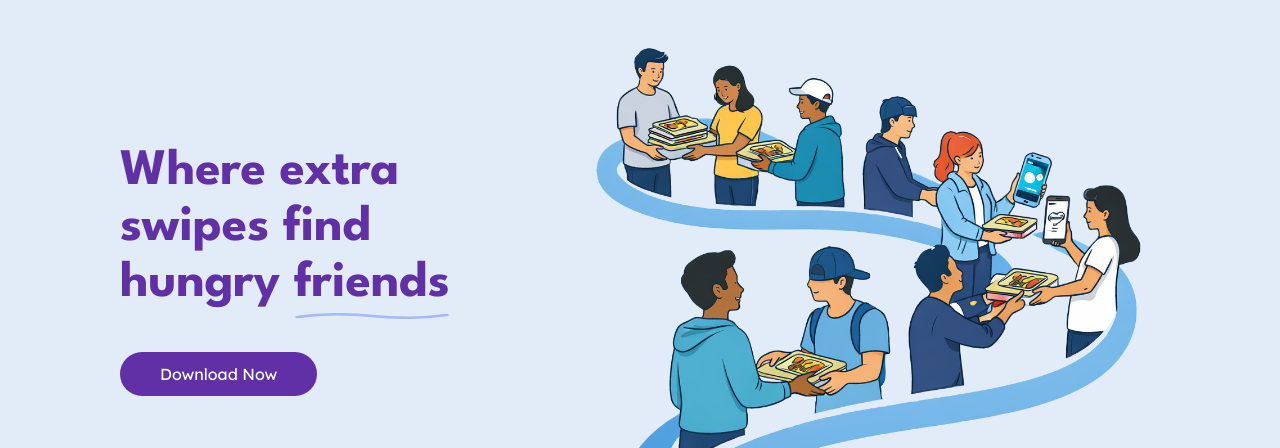
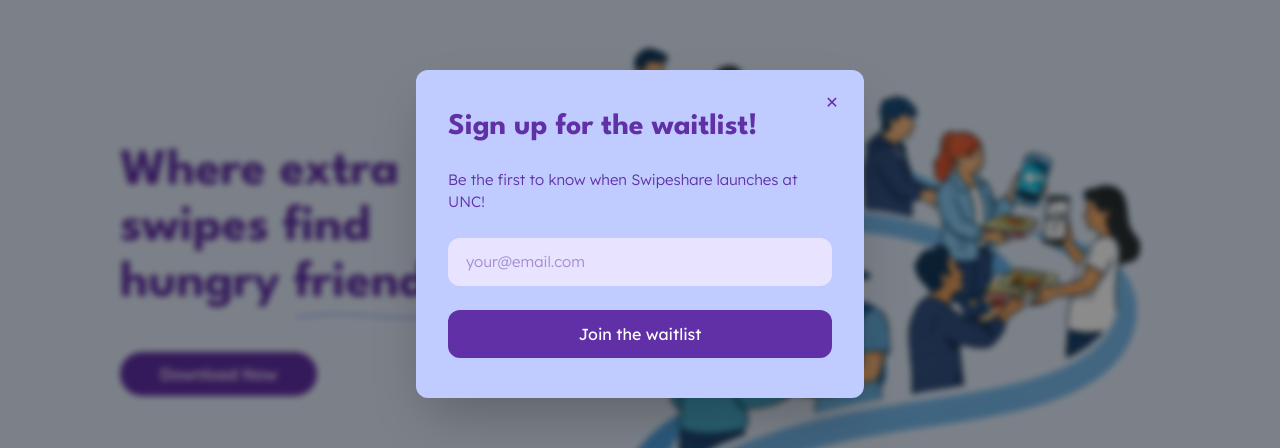
Before and after one commit to aryavenkatesan/SwipeshareWeb, a React (Vite) app in the folder site/: page / in a window 1280 px wide. Shown: the part 166-614 px from the top of the page. Built offline with nearby package versions, Linux system fonts and the light colour scheme; no server answers.

Commit message:
feat: photo bug fixing, newsletter popup

```diff
--- a/site/src/App.tsx
+++ b/site/src/App.tsx
@@ -12,6 +12,7 @@
 import TermsOfService from './TermsOfService'
 import CookiePolicy from './CookiePolicy'
 import EmailVerification from './EmailVerification'
+import WaitlistPopup from './WaitlistPopup'
 
 function HomePage() {
   return (
@@ -40,6 +41,7 @@
         </Routes>
       </main>
       <Footer />
+      <WaitlistPopup />
     </LenisProvider>
   )
 }
--- a/site/src/FeaturesSection.tsx
+++ b/site/src/FeaturesSection.tsx
@@ -8,7 +8,7 @@
     { label: "Swipe each other in!", color: "#A7B8FE" },
 ]
 
-const VH_PER_ITEM = 0.5  // viewports of scrolling required per bullet step
+const VH_PER_ITEM = 1  // viewports of scrolling required per bullet step
 
 const FeaturesSection = () => {
     const sectionRef = useRef<HTMLDivElement>(null)
@@ -30,7 +30,10 @@
                 window.requestAnimationFrame(() => {
                     if (!sectionRef.current) return
                     const rect = sectionRef.current.getBoundingClientRect()
-                    const totalScroll = window.innerHeight * features.length * VH_PER_ITEM
+                    // Derive totalScroll from the section's actual rendered height (svh-based, stable)
+                    // rather than window.innerHeight which fluctuates when the browser bar hides/shows.
+                    const svh = sectionRef.current.offsetHeight / (features.length * VH_PER_ITEM + 1)
+                    const totalScroll = svh * features.length * VH_PER_ITEM
                     let progress = 0
                     if (rect.top <= 0) {
                         progress = Math.min(1, Math.max(0, Math.abs(rect.top) / totalScroll))
@@ -54,12 +57,12 @@
         <div
             ref={sectionRef}
             className="relative"
-            style={{ height: `${(features.length * VH_PER_ITEM + 1) * 100}vh` }}
+            style={{ height: `${(features.length * VH_PER_ITEM + 1) * 100}svh` }}
             id="features"
         >
             <section
                 className="sticky top-0 w-full overflow-hidden"
-                style={{ height: "100vh", background: "#AEDEF2" }}
+                style={{ height: "100svh", background: "#AEDEF2" }}
             >
                 <div className="h-full flex flex-col lg:flex-row px-6 lg:px-16 pt-20 pb-8 gap-8 max-w-6xl mx-auto">
                     {/* Left column: text + bullets */}
--- a/site/src/Hero.tsx
+++ b/site/src/Hero.tsx
@@ -44,18 +44,33 @@
         const DELAY = 400        // ms — waits for text to fade in
         const DURATION = 1800    // ms — sweep duration
 
+        const reveal = (path: SVGPathElement) => {
+            path.setAttribute("d", "M 0 0 H 99999 V 99999 H 0 Z")
+        }
+
         const delay = setTimeout(() => {
             const container = containerRef.current
             const path = pathRef.current
             if (!container || !path) return
 
-            const W = container.offsetWidth
-            const H = container.offsetHeight
-            const cx = W / 2 + 65   // shifted right
-            const cy = H / 2 - 30   // shifted up (half as much)
-            // Radius large enough to cover all corners
+            let W = container.offsetWidth
+            let H = container.offsetHeight
+
+            // Fallback: offsetWidth/Height can be 0 on some mobile browsers before layout settles
+            if (!W || !H) {
+                W = (window.visualViewport?.height ?? window.innerHeight) * 0.53  // mirrors "width: 53vh"
+                H = container.getBoundingClientRect().height || W * 2.1
+            }
+
+            // If dimensions are still unusable, hard-reveal the image
+            if (!W || !H) {
+                reveal(path)
+                return
+            }
+
+            const cx = W / 2 + 65
+            const cy = H / 2 - 30
             const r = Math.sqrt(W * W + H * H) / 2 + 4
-
             const start = performance.now()
 
             const tick = (now: number) => {
@@ -67,8 +82,16 @@
             rafRef.current = requestAnimationFrame(tick)
         }, DELAY)
 
+        // Hard fallback: if the clip path never drew (e.g. SVG clip unsupported),
+        // force-reveal the image after the animation window has passed
+        const fallback = setTimeout(() => {
+            const path = pathRef.current
+            if (path && !path.getAttribute("d")) reveal(path)
+        }, DELAY + DURATION + 600)
+
         return () => {
             clearTimeout(delay)
+            clearTimeout(fallback)
             if (rafRef.current) cancelAnimationFrame(rafRef.current)
         }
     }, [loaded])
--- /dev/null
+++ b/site/src/WaitlistPopup.tsx
@@ -0,0 +1,151 @@
+import { useState, useEffect } from "react"
+
+const GOOGLE_SCRIPT_URL = import.meta.env.VITE_GOOGLE_SCRIPT_URL as string
+
+const WaitlistPopup = () => {
+    const [visible, setVisible] = useState(false)
+    const [email, setEmail] = useState("")
+    const [submitting, setSubmitting] = useState(false)
+    const [submitted, setSubmitted] = useState(false)
+
+    useEffect(() => {
+        if (localStorage.getItem("waitlist_joined")) return
+        const timer = setTimeout(() => setVisible(true), 5000)
+        return () => clearTimeout(timer)
+    }, [])
+
+    const dismiss = () => {
+        setVisible(false)
+    }
+
+    const handleSubmit = async (e: React.FormEvent) => {
+        e.preventDefault()
+        if (!email.trim()) return
+        setSubmitting(true)
+        try {
+            await fetch(GOOGLE_SCRIPT_URL, {
+                method: "POST",
+                mode: "no-cors",
+                headers: { "Content-Type": "application/json" },
+                body: JSON.stringify({ email: email.trim(), timestamp: new Date().toISOString() }),
+            })
+            setSubmitted(true)
+            localStorage.setItem("waitlist_joined", "1")
+        } finally {
+            setSubmitting(false)
+        }
+    }
+
+    if (!visible) return null
+
+    return (
+        <>
+            {/* Backdrop */}
+            <div
+                className="fixed inset-0 z-[60]"
+                onClick={dismiss}
+                style={{ background: "rgba(0,0,0,0.45)", backdropFilter: "blur(3px)" }}
+            />
+
+            {/* Modal */}
+            <div className="fixed inset-0 z-[61] flex items-center justify-center px-5 pointer-events-none">
+                <div
+                    className="relative w-full max-w-md rounded-xl shadow-2xl pointer-events-auto overflow-hidden"
+                    style={{ background: "#C0CCFF" }}
+                >
+                    {/* Close button */}
+                    <button
+                        onClick={dismiss}
+                        className="absolute top-4 right-4 w-8 h-8 flex items-center justify-center rounded-xl hover:bg-black/10 transition-colors"
+                        style={{ color: "#6130A6", fontSize: "16px", fontFamily: "'Lexend', sans-serif", fontWeight: 300 }}
+                        aria-label="Close"
+                    >
+                        ✕
+                    </button>
+
+                    <div className="px-8 py-10">
+                        {submitted ? (
+                            <div className="text-center py-4">
+                                <h2
+                                    style={{
+                                        fontFamily: "'League Spartan', sans-serif",
+                                        fontWeight: 700,
+                                        fontSize: "26px",
+                                        color: "#6130A6",
+                                        lineHeight: 1.1,
+                                    }}
+                                >
+                                    You're on the list!
+                                </h2>
+                                <p
+                                    className="mt-2"
+                                    style={{ fontFamily: "'Lexend', sans-serif", fontWeight: 300, fontSize: "15px", color: "#6130A6" }}
+                                >
+                                    We'll reach out when we launch.
+                                </p>
+                            </div>
+                        ) : (
+                            <>
+                                <h2
+                                    style={{
+                                        fontFamily: "'League Spartan', sans-serif",
+                                        fontWeight: 700,
+                                        fontSize: "clamp(24px, 5vw, 30px)",
+                                        color: "#6130A6",
+                                        lineHeight: 1.15,
+                                    }}
+                                >
+                                    Sign up for the waitlist!
+                                </h2>
+
+                                <p
+                                    className="mt-6 mb-6"
+                                    style={{ fontFamily: "'Lexend', sans-serif", fontWeight: 300, fontSize: "15px", color: "#6130A6" }}
+                                >
+                                    Be the first to know when Swipeshare launches at UNC!
+                                </p>
+
+                                <form onSubmit={handleSubmit} className="flex flex-col gap-3">
+                                    <input
+                                        type="email"
+                                        required
+                                        placeholder="your@email.com"
+                                        value={email}
+                                        onChange={e => setEmail(e.target.value)}
+                                        className="w-full rounded-xl px-4 outline-none border-2 border-transparent focus:border-[#6130A6] transition-colors"
+                                        style={{
+                                            fontFamily: "'Lexend', sans-serif",
+                                            fontWeight: 300,
+                                            fontSize: "15px",
+                                            height: "48px",
+                                            background: "#E8E4FF",
+                                            color: "#6130A6",
+                                        }}
+                                    />
+                                    <div className="gap-x-3"/>
+                                    <button
+                                        type="submit"
+                                        disabled={submitting}
+                                        className="w-full rounded-xl text-white hover:opacity-90 transition-opacity disabled:opacity-60"
+                                        style={{
+                                            fontFamily: "'Lexend', sans-serif",
+                                            fontWeight: 400,
+                                            fontSize: "16px",
+                                            height: "48px",
+                                            background: "#6130A6",
+                                        }}
+                                    >
+                                        {submitting ? "Joining…" : "Join the waitlist"}
+                                    </button>
+                                </form>
+
+                            </>
+                        )}
+                    </div>
+                </div>
+            </div>
+        </>
+    )
+}
+
+export default WaitlistPopup
```
